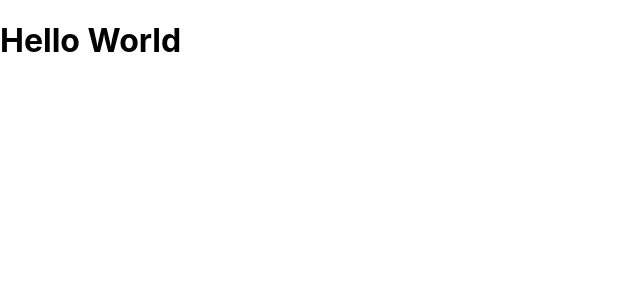
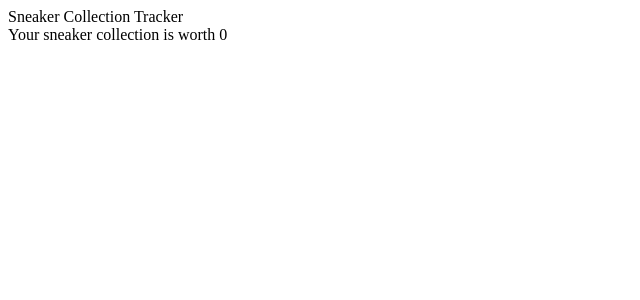
Before and after one commit to Uvacoder/snkr-collection-tracker, a React (Create React App) app: page / in a window 1280 px wide. Shown: the top 300 px of the page, without its empty margins (0-640 px from the left). Built offline with nearby package versions, Linux system fonts and the light colour scheme.

Commit message:
created header and sneaker worth components

```diff
--- a/src/App.js
+++ b/src/App.js
@@ -1,9 +1,14 @@
-
+import './style.css';
+import { Header } from './components/Header';
+import { Worth } from './components/Worth';
 
 function App() {
   return (
     <div className="App">
-      <h1>Hello World</h1>
+      <Header />
+      <div>
+        <Worth />
+      </div>
     </div>
   );
 }
--- /dev/null
+++ b/src/components/Header.jsx
@@ -0,0 +1,9 @@
+import React from 'react'
+
+export const Header = () => {
+    return (
+        <div>
+            Sneaker Collection Tracker
+        </div>
+    )
+}
--- /dev/null
+++ b/src/components/Worth.jsx
@@ -0,0 +1,9 @@
+import React from 'react'
+
+export const Worth = () => {
+    return (
+        <div>
+            Your sneaker collection is worth 0
+        </div>
+    )
+}
--- a/src/index.css
+++ /dev/null
@@ -1,13 +0,0 @@
-body {
-  margin: 0;
-  font-family: -apple-system, BlinkMacSystemFont, 'Segoe UI', 'Roboto', 'Oxygen',
-    'Ubuntu', 'Cantarell', 'Fira Sans', 'Droid Sans', 'Helvetica Neue',
-    sans-serif;
-  -webkit-font-smoothing: antialiased;
-  -moz-osx-font-smoothing: grayscale;
-}
-
-code {
-  font-family: source-code-pro, Menlo, Monaco, Consolas, 'Courier New',
-    monospace;
-}
--- a/src/index.js
+++ b/src/index.js
@@ -1,6 +1,5 @@
 import React from 'react';
 import ReactDOM from 'react-dom';
-import './index.css';
 import App from './App';
 
-ReactDOM.render(<React.StrictMode><App /></React.StrictMode>, document.getElementById('root'));
+ReactDOM.render(<App />, document.getElementById('root'));
```
Also changed, not shown: src/style.css (added).
